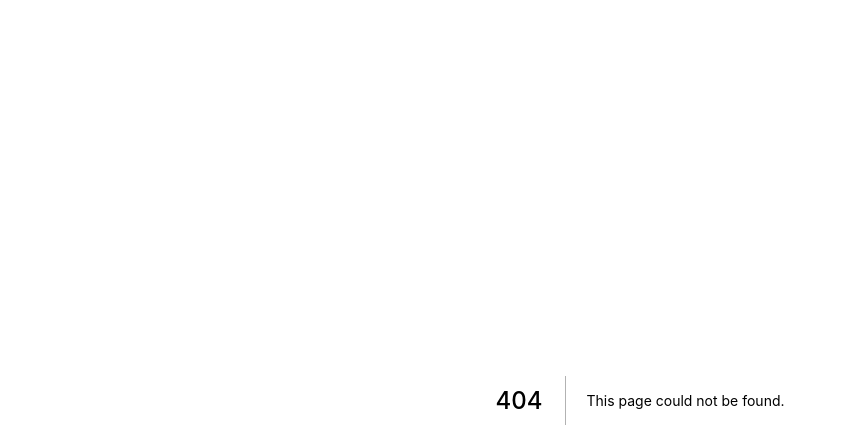
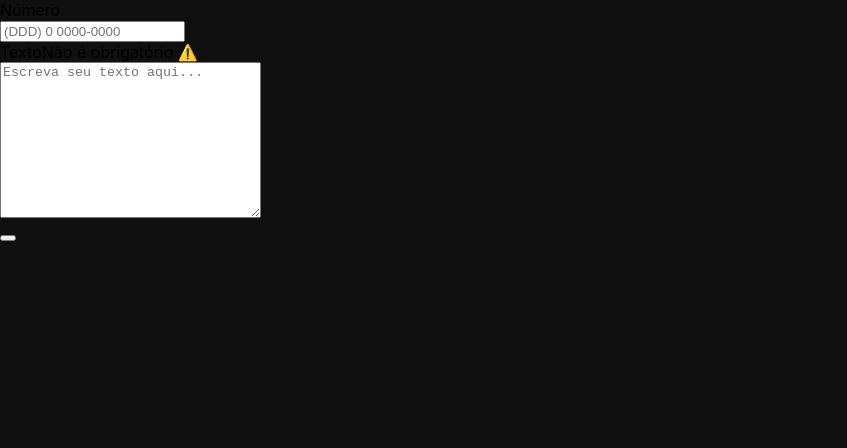
Before and after one commit to gomestzx/WhatsApp-Link-Generator-with-Bitly, a Next.js app: page /button-floater in a window 1280 px wide. Before the commit this address had no page. Shown: the top 448 px of the page, without its empty margins (0-847 px from the left). Built offline with nearby package versions, Linux system fonts and the light colour scheme.

Commit message:
update overlay modal

```diff
--- /dev/null
+++ b/src/components/ButtonFloaterGenerator/index.tsx
@@ -0,0 +1,49 @@
+import React from 'react';
+import { useLinkContext } from '../../hooks/useLinkContext';
+import styles from './styles.module.scss';
+
+const ButtonFloaterGeneraator = () => {
+  const { phone, setPhone, text, setText, link, setLink } = useLinkContext();
+
+  const maskPhone = (value: any) => {
+    return value
+      .replace(/\D/g, '')
+      .replace(/(\d{2})(\d)/, '($1) $2')
+      .replace(/(\d{5})(\d)/, '$1-$2')
+      .replace(/(-\d{4})(\d+?)$/, '$1');
+  };
+
+  return (
+    <div>
+      <div className={styles.form}>
+        <div className={styles.flexLabel}>
+          <label>Número</label>
+        </div>
+
+        <input
+          type='text'
+          onChange={(e) => setPhone(maskPhone(e.target.value))}
+          value={phone}
+          placeholder='(DDD) 0 0000-0000'
+        />
+        <div className={styles.flexLabel}>
+          <label>Texto</label>
+          <label>Não é obrigatório ⚠️</label>
+        </div>
+        <textarea
+          name=''
+          id=''
+          cols={30}
+          rows={10}
+          onChange={(e) => setText(e.target.value)}
+          placeholder='Escreva seu texto aqui...'
+        ></textarea>
+        <div className={styles.buttons}>
+          <button> </button>
+        </div>
+      </div>
+    </div>
+  );
+};
+
+export default ButtonFloaterGeneraator;
--- a/src/components/LinkGenerator/index.tsx
+++ b/src/components/LinkGenerator/index.tsx
@@ -75,6 +75,7 @@ const LinkGenerator = () => {
       backgroundColor: '#1F2029',
       borderRadius: '8px',
       overlay: { background: '#000' },
+      border: '0'
     },
   };
 
@@ -216,6 +217,7 @@ const LinkGenerator = () => {
         onRequestClose={closeModal}
         style={customStyles}
         contentLabel='Example Modal'
+        overlayClassName={styles.overlayModal}
       >
         <ModalQR onClick={closeModal} value={link} />
       </Modal>
--- a/src/components/LinkGenerator/styles.module.scss
+++ b/src/components/LinkGenerator/styles.module.scss
@@ -224,3 +224,9 @@
     }
   }
 }
+
+.overlayModal {
+  position: fixed;
+  inset: 0px;
+  background-color: rgb(0 0 0 / 75%);
+}
--- a/src/components/ModalQR/styles.module.scss
+++ b/src/components/ModalQR/styles.module.scss
@@ -12,9 +12,6 @@
       cursor: pointer;
       color: #fff;
       font-size: 20px;
-      font-family: 'Poppins', -apple-system, BlinkMacSystemFont, Segoe UI,
-        Roboto, Oxygen, Ubuntu, Cantarell, Fira Sans, Droid Sans, Helvetica Neue,
-        sans-serif;
     }
   }
   .contentModal {
@@ -34,7 +31,7 @@
       display: flex;
       justify-content: center;
       align-items: center;
-      width: 200px;
+      width: 212px;
       margin: 5px;
       border: 0;
       border-radius: 8px;
--- /dev/null
+++ b/src/pages/button-floater.tsx
@@ -0,0 +1,12 @@
+import React from 'react';
+import ButtonFloaterGeneraator from '../components/ButtonFloaterGenerator';
+
+const buttonFloater = () => {
+  return (
+    <div>
+      <ButtonFloaterGeneraator />
+    </div>
+  );
+};
+
+export default buttonFloater;
```
Also changed, not shown: src/components/ButtonFloaterGenerator/styles.module.scss (added).
